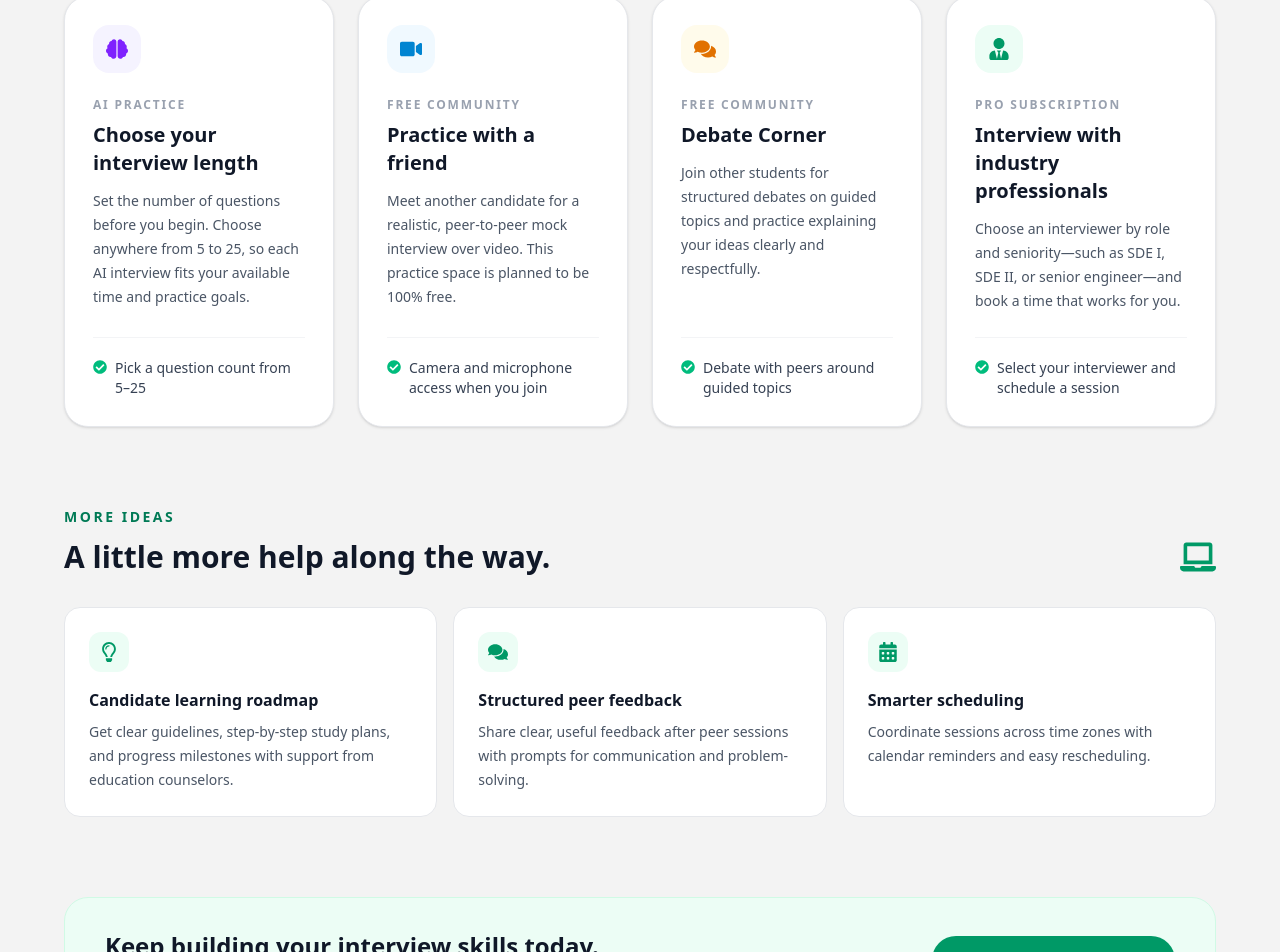
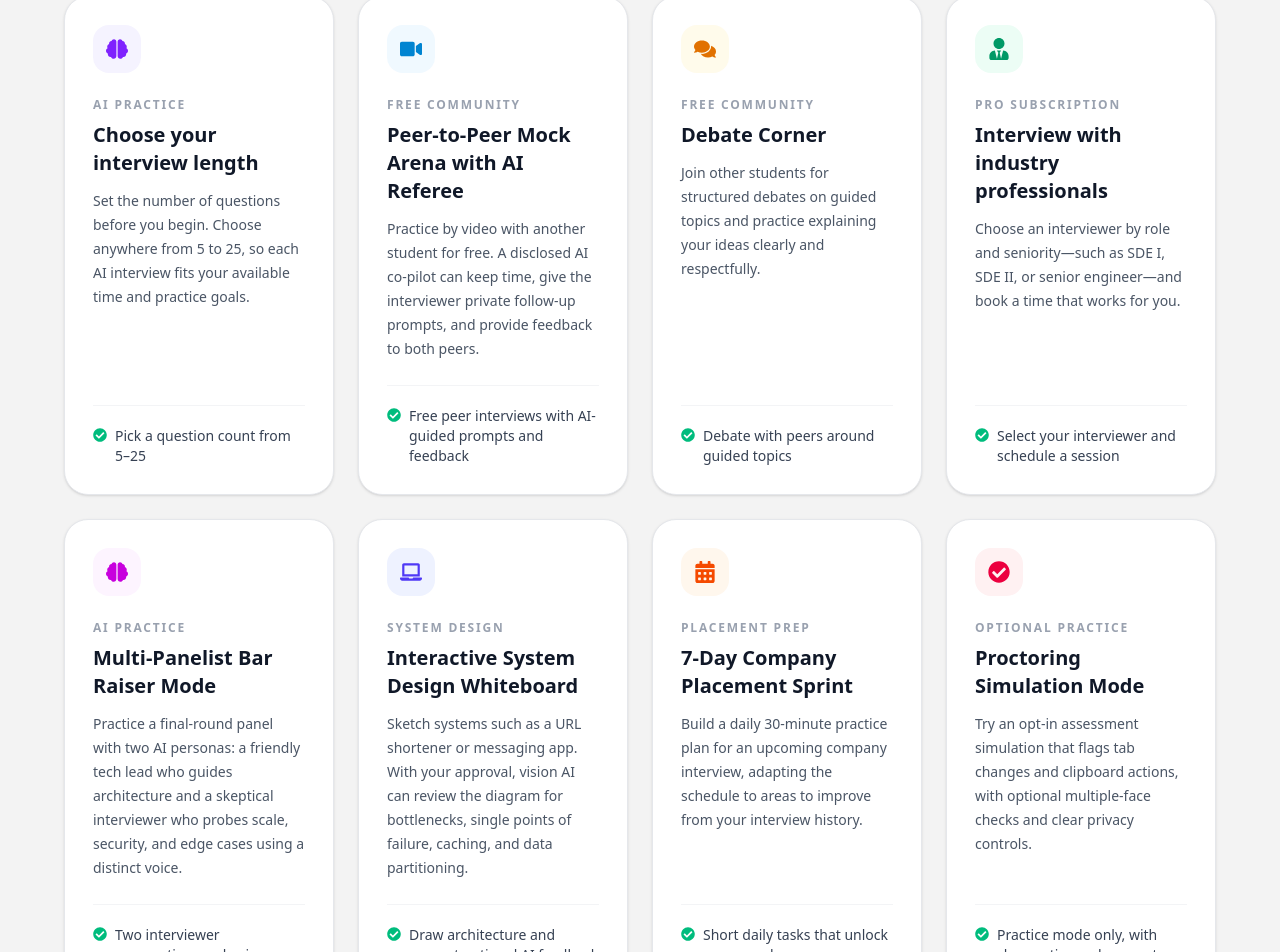
Before and after one commit to Priyanshukyadav/intervieu-ai, a React (Vite) app in the folder client/: page /upcoming in a window 1280 px wide. Shown: the part 952-1904 px from the top of the page. Built offline with nearby package versions, Linux system fonts and the light colour scheme; no server answers.

Commit message:
upcoming features updated

```diff
--- a/client/src/pages/UpcomingFeatures.jsx
+++ b/client/src/pages/UpcomingFeatures.jsx
@@ -28,10 +28,10 @@ const coreFeatures = [
   {
     icon: <FaVideo size={22} />,
     label: "FREE COMMUNITY",
-    title: "Practice with a friend",
+    title: "Peer-to-Peer Mock Arena with AI Referee",
     description:
-      "Meet another candidate for a realistic, peer-to-peer mock interview over video. This practice space is planned to be 100% free.",
-    detail: "Camera and microphone access when you join",
+      "Practice by video with another student for free. A disclosed AI co-pilot can keep time, give the interviewer private follow-up prompts, and provide feedback to both peers.",
+    detail: "Free peer interviews with AI-guided prompts and feedback",
     accent: "bg-sky-50 text-sky-600",
   },
   {
@@ -51,6 +51,42 @@ const coreFeatures = [
       "Choose an interviewer by role and seniority—such as SDE I, SDE II, or senior engineer—and book a time that works for you.",
     detail: "Select your interviewer and schedule a session",
     accent: "bg-emerald-50 text-emerald-600",
+  },
+  {
+    icon: <FaBrain size={22} />,
+    label: "AI PRACTICE",
+    title: "Multi-Panelist Bar Raiser Mode",
+    description:
+      "Practice a final-round panel with two AI personas: a friendly tech lead who guides architecture and a skeptical interviewer who probes scale, security, and edge cases using a distinct voice.",
+    detail: "Two interviewer perspectives and voices",
+    accent: "bg-fuchsia-50 text-fuchsia-600",
+  },
+  {
+    icon: <FaLaptop size={22} />,
+    label: "SYSTEM DESIGN",
+    title: "Interactive System Design Whiteboard",
+    description:
+      "Sketch systems such as a URL shortener or messaging app. With your approval, vision AI can review the diagram for bottlenecks, single points of failure, caching, and data partitioning.",
+    detail: "Draw architecture and request optional AI feedback",
+    accent: "bg-indigo-50 text-indigo-600",
+  },
+  {
+    icon: <FaCalendarAlt size={22} />,
+    label: "PLACEMENT PREP",
+    title: "7-Day Company Placement Sprint",
+    description:
+      "Build a daily 30-minute practice plan for an upcoming company interview, adapting the schedule to areas to improve from your interview history.",
+    detail: "Short daily tasks that unlock as you make progress",
+    accent: "bg-orange-50 text-orange-600",
+  },
+  {
+    icon: <FaCheckCircle size={22} />,
+    label: "OPTIONAL PRACTICE",
+    title: "Proctoring Simulation Mode",
+    description:
+      "Try an opt-in assessment simulation that flags tab changes and clipboard actions, with optional multiple-face checks and clear privacy controls.",
+    detail: "Practice mode only, with clear notice and consent",
+    accent: "bg-rose-50 text-rose-600",
   },
 ]
 
@@ -103,8 +139,8 @@ function UpcomingFeatures() {
                 The next step in interview practice.
               </h1>
               <p className="mt-5 max-w-2xl text-base leading-7 text-gray-300 md:text-lg">
-                More control over AI interviews, free practice with peers, and a
-                path to learn directly from experienced engineers.
+                Explore advanced AI interviews, system design practice, peer
+                learning, and adaptive preparation for your next opportunity.
               </p>
               <p className="mt-7 text-sm text-gray-400">
                 These platform features are planned but not available yet. No
```
Also changed, not shown: 1 other file (tests, documents, lock files or other folders).
